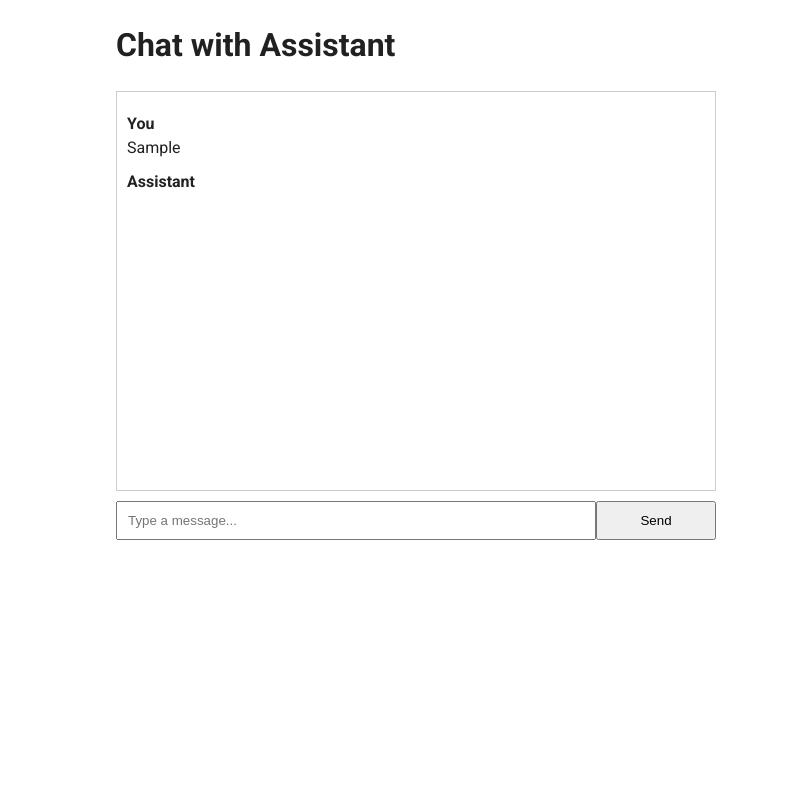
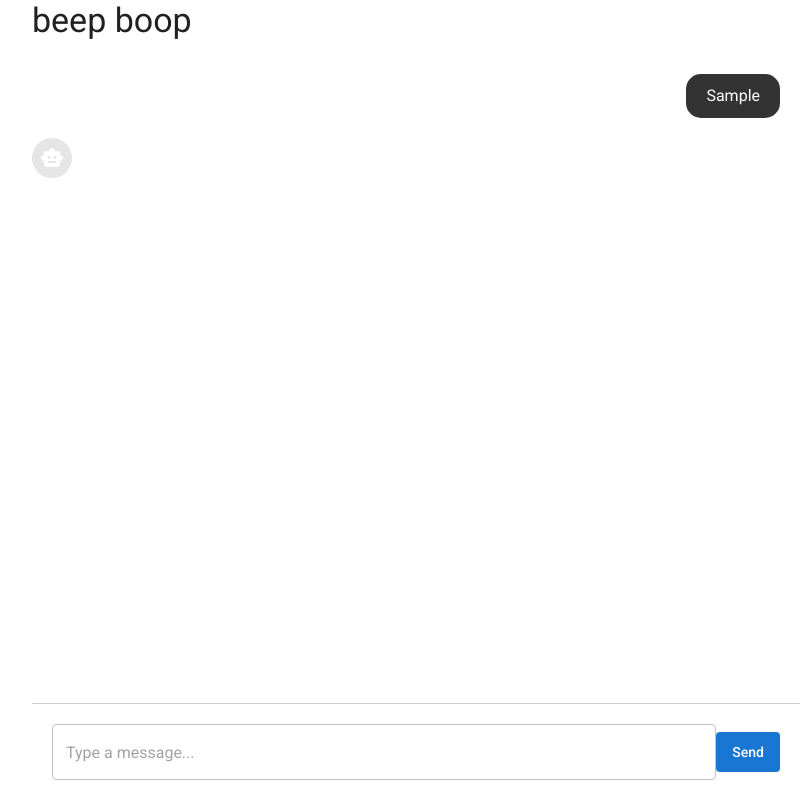
Before and after one commit to joshuaiokua/chatbot-ux-explorations, a React app in the folder frontend/: page /conversation-tagging in a window 1280 px wide. Both pictures are taken after typing "Sample" into the empty fields and a click on the button "Send". Shown: the whole page, without its empty margins (224-1035 px from the left). Built offline with nearby package versions, Linux system fonts and the light colour scheme; no server answers.

Commit message:
feat: initial ui improvements
Added conversation scrolling and full height conversation box, as well as a few other elements to make ui closer mimic ChatGPT

```diff
--- a/frontend/src/shared/components/ChatInterface.tsx
+++ b/frontend/src/shared/components/ChatInterface.tsx
@@ -1,10 +1,14 @@
-/**
- * Chat Interface
- * @description A simple chat interface that allows users to chat with the assistant.
- */
-
 // External Imports
-import React, { useState } from "react";
+import React, { useState, useEffect, useRef } from "react";
+import {
+  Box,
+  Paper,
+  Typography,
+  TextField,
+  Button,
+  Avatar,
+} from "@mui/material";
+import SmartToyIcon from "@mui/icons-material/SmartToy"; // AI Icon
 
 // Internal Imports
 import { Message } from "../../types";
@@ -13,6 +17,7 @@ import { sendMessage } from "../utils/messageHandler";
 const ChatInterface: React.FC = () => {
   const [messages, setMessages] = useState<Message[]>([]);
   const [userInput, setUserInput] = useState<string>("");
+  const messagesEndRef = useRef<HTMLDivElement | null>(null);
 
   const handleSendMessage = async () => {
     if (!userInput.trim()) return;
@@ -31,41 +36,91 @@ const ChatInterface: React.FC = () => {
     setUserInput("");
   };
 
+  // Scroll to the bottom of the chat when a new message is added
+  useEffect(() => {
+    messagesEndRef.current?.scrollIntoView({ behavior: "smooth" });
+  }, [messages]);
+
   return (
-    <div style={{ maxWidth: "600px", margin: "0 auto" }}>
-      <h1>Chat with Assistant</h1>
-      <div
-        style={{
-          minHeight: "400px",
-          border: "1px solid #ccc",
-          padding: "10px",
-          marginBottom: "10px",
+    <Box
+      sx={{
+        display: "flex",
+        flexDirection: "column",
+        maxWidth: "48rem", // 768px
+        height: "100vh", // Full viewport height
+        margin: "0 auto",
+      }}
+    >
+      <Typography variant="h4" component="h1" gutterBottom>
+        beep boop
+      </Typography>
+      <Paper
+        elevation={0}
+        sx={{
+          flexGrow: 1, // Expand to fill available space
+          overflowY: "auto", // Scrollable area for messages
+          padding: "10px 10px 10px 0",
+          display: "flex",
+          flexDirection: "column",
         }}
       >
         {messages.map((message, index) => (
-          <div key={index} style={{ margin: "10px 0" }}>
-            <strong style={{ display: "block" }}>
-              {message.role === "user" ? "You" : "Assistant"}
-            </strong>{" "}
-            {message.content}{" "}
-          </div>
+          <Box
+            key={index}
+            sx={{
+              display: "flex",
+              justifyContent:
+                message.role === "user" ? "flex-end" : "flex-start", // Align based on role
+              alignItems: "center", // Align avatar and message text
+              margin: "10px 0",
+            }}
+          >
+            {message.role === "assistant" && (
+              // AI Avatar for assistant messages
+              <Avatar sx={{ bgcolor: "#e5e5e5", marginRight: "0", alignSelf: "flex-start" }}>
+                <SmartToyIcon />
+              </Avatar>
+            )}
+            <Box
+              sx={{
+                backgroundColor:
+                  message.role === "user" ? "#333" : "transparent",
+                color: message.role === "user" ? "#fff" : "#333",
+                padding: ".625rem 1.25rem .625rem 1.25rem",
+                margin: "0 10px",
+                borderRadius: "15px",
+                maxWidth: message.role === "user" ? "70%" : "100%",
+                textAlign: "justify",
+                textAlignLast: message.role === "user" ? "right" : "left",
+              }}
+            >
+              <Typography variant="body1">{message.content}</Typography>
+            </Box>
+          </Box>
         ))}
-      </div>
-      <input
-        type="text"
-        value={userInput}
-        onChange={(e) => setUserInput(e.target.value)}
-        onKeyDown={(e) => e.key === "Enter" && handleSendMessage()}
-        style={{ width: "80%", padding: "10px" }}
-        placeholder="Type a message..."
-      />
-      <button
-        onClick={handleSendMessage}
-        style={{ width: "20%", padding: "10px" }}
+        <div ref={messagesEndRef} />
+      </Paper>
+      <Box
+        sx={{
+          display: "flex",
+          padding: "20px",
+          borderTop: "1px solid #ccc",
+          alignItems: "center",
+        }}
       >
-        Send
-      </button>
-    </div>
+        <TextField
+          value={userInput}
+          onChange={(e) => setUserInput(e.target.value)}
+          onKeyDown={(e) => e.key === "Enter" && handleSendMessage()}
+          placeholder="Type a message..."
+          variant="outlined"
+          sx={{ flexGrow: 1 }}
+        />
+        <Button variant="contained" onClick={handleSendMessage}>
+          Send
+        </Button>
+      </Box>
+    </Box>
   );
 };
 
```
